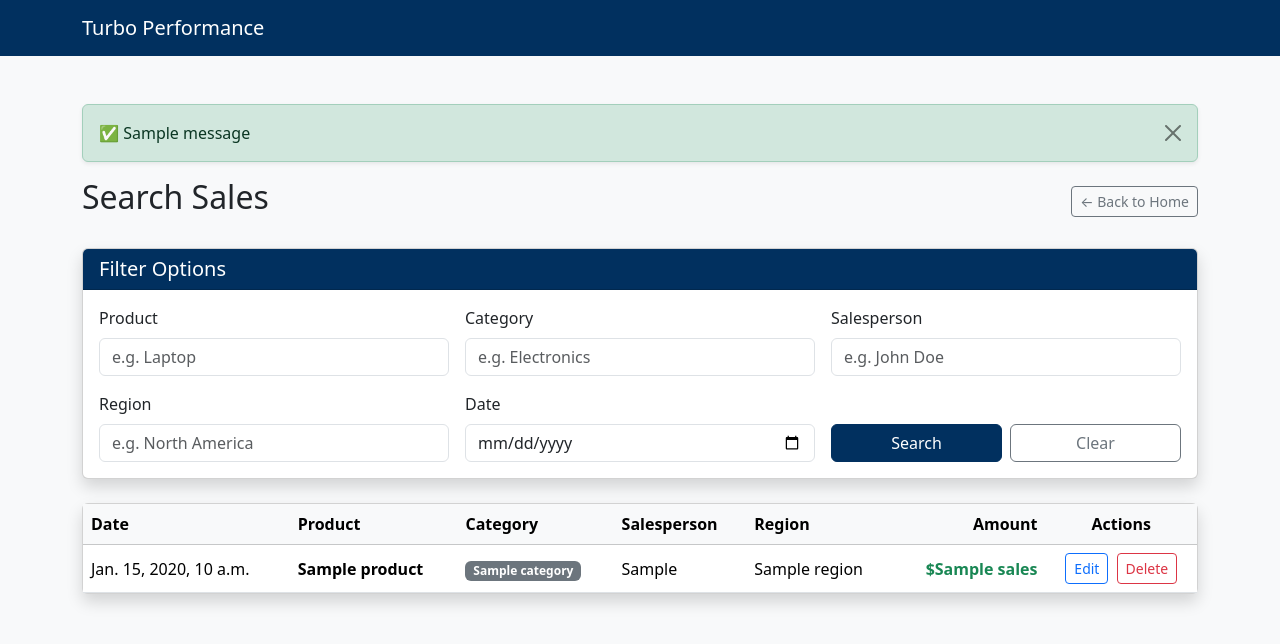
After one commit to sorayaskavinski/business-performance-dashboard, a Django app: page /search/ in a window 1280 px wide. The commit adds this page. Shown: the top 644 px of the page. Run offline with Django 5.2, Linux system fonts and the light colour scheme; tables that the repository leaves empty hold one stand-in row (values such as "Sample post"); one stand-in notice (Sample message) is shown; a database or web service that is not in the repository returns one stand-in record (values such as "Sample title").

Commit message:
update, delete, search

```diff
--- a/database/crud.py
+++ b/database/crud.py
@@ -1,6 +1,11 @@
 from bson import ObjectId
 from database.database import sales_collection
 
+def get_all_sales():
+    """
+    Retrieve all sales records from MongoDB.
+    """
+    return list(sales_collection.find())
 
 def add_sale(
     date,
@@ -31,50 +36,34 @@ def add_sale(
 
     return result.inserted_id
 
-def search_by_product(product):
+def search_sales(product="", category="", salesperson="", region="", date=""):
     """
-    Search sales by product name.
+    Search sales dynamically using multiple optional fields.
+    Ignores empty/blank filters so users can combine any number of criteria.
     """
-    return list(
-        sales_collection.find(
-            {"Product": {"$regex": product, "$options": "i"}}
-        )
-    )
+    query = {}
 
+    # Adiciona à busca apenas os campos que realmente contêm algum texto
+    if product and product.strip():
+        query["Product"] = {"$regex": product.strip(), "$options": "i"}
 
-def search_by_category(category):
-    """
-    Search sales by category.
-    """
-    return list(
-        sales_collection.find(
-            {"Category": {"$regex": category, "$options": "i"}}
-        )
-    )
+    if category and category.strip():
+        query["Category"] = {"$regex": category.strip(), "$options": "i"}
 
+    if salesperson and salesperson.strip():
+        query["SalesPerson"] = {"$regex": salesperson.strip(), "$options": "i"}
 
-def search_by_salesperson(salesperson):
-    """
-    Search sales by salesperson.
-    """
-    return list(
-        sales_collection.find(
-            {"SalesPerson": {"$regex": salesperson, "$options": "i"}}
-        )
-    )
+    if region and region.strip():
+        query["Region"] = {"$regex": region.strip(), "$options": "i"}
 
+    if date and date.strip():
+        query["Date"] = {"$regex": date.strip(), "$options": "i"}
 
-def search_by_region(region):
-    """
-    Search sales by region.
-    """
-    return list(
-        sales_collection.find(
-            {"Region": {"$regex": region, "$options": "i"}}
-        )
-    )
+    # Se nenhum filtro foi fornecido, retorna todas as vendas
+    if not query:
+        return list(sales_collection.find())
 
-
+    return list(sales_collection.find(query))
 
 def update_sale(
     sale_id,
--- /dev/null
+++ b/sales_app/templates/base.html
@@ -0,0 +1,56 @@
+<!DOCTYPE html>
+<html lang="en">
+
+<head>
+
+    <meta charset="UTF-8">
+
+    <meta name="viewport" content="width=device-width, initial-scale=1">
+
+    <title>Turbo Performance Dashboard</title>
+
+    <link
+        href="https://cdn.jsdelivr.net/npm/bootstrap@5.3.8/dist/css/bootstrap.min.css"
+        rel="stylesheet">
+
+</head>
+
+<body class="bg-light">
+
+<nav class="navbar navbar-expand-lg navbar-dark" style="background-color:#01305f;">
+
+    <div class="container">
+
+        <a class="navbar-brand" href="{% url 'home' %}">
+
+            Turbo Performance
+
+        </a>
+
+    </div>
+
+</nav>
+
+<div class="container mt-5">
+
+    <!-- Pop-up/Alerts -->
+    {% if messages %}
+        {% for message in messages %}
+            <div class="alert alert-{{ message.tags|default:'info' }} alert-dismissible fade show shadow-sm" role="alert">
+                {% if message.tags == 'success' %}
+                    ✅
+                {% endif %}
+                {{ message }}
+                <button type="button" class="btn-close" data-bs-dismiss="alert" aria-label="Close"></button>
+            </div>
+        {% endfor %}
+    {% endif %}
+
+    {% block content %}
+    {% endblock %}
+
+</div>
+<script src="https://cdn.jsdelivr.net/npm/bootstrap@5.3.3/dist/js/bootstrap.bundle.min.js"></script>
+</body>
+
+</html>
--- /dev/null
+++ b/sales_app/templates/search_sales.html
@@ -0,0 +1,107 @@
+{% extends "base.html" %}
+
+{% block content %}
+<div class="row mb-4">
+    <div class="col-md-12 d-flex justify-content-between align-items-center">
+        <h2>Search Sales</h2>
+        <a href="{% url 'home' %}" class="btn btn-outline-secondary btn-sm">← Back to Home</a>
+    </div>
+</div>
+
+<!-- Filter Options -->
+<div class="card shadow mb-4">
+    <div class="card-header text-white" style="background-color: #01305f;">
+        <h5 class="card-title mb-0">Filter Options</h5>
+    </div>
+    <div class="card-body">
+        <form method="GET" action="{% url 'search_sales' %}">
+            <div class="row g-3">
+                <!-- Product -->
+                <div class="col-md-4">
+                    <label for="product" class="form-label font-weight-bold">Product</label>
+                    <input type="text" class="form-control" id="product" name="product" value="{{ query_params.product|default:'' }}" placeholder="e.g. Laptop">
+                </div>
+
+                <!-- Category -->
+                <div class="col-md-4">
+                    <label for="category" class="form-label">Category</label>
+                    <input type="text" class="form-control" id="category" name="category" value="{{ query_params.category|default:'' }}" placeholder="e.g. Electronics">
+                </div>
+
+                <!-- Salesperson -->
+                <div class="col-md-4">
+                    <label for="salesperson" class="form-label">Salesperson</label>
+                    <input type="text" class="form-control" id="salesperson" name="salesperson" value="{{ query_params.salesperson|default:'' }}" placeholder="e.g. John Doe">
+                </div>
+
+                <!-- Region -->
+                <div class="col-md-4">
+                    <label for="region" class="form-label">Region</label>
+                    <input type="text" class="form-control" id="region" name="region" value="{{ query_params.region|default:'' }}" placeholder="e.g. North America">
+                </div>
+
+                <!-- Date -->
+                <div class="col-md-4">
+                    <label for="date" class="form-label">Date</label>
+                    <input type="date" class="form-control" id="date" name="date" value="{{ query_params.date|default:'' }}">
+                </div>
+
+                <!-- Action Buttons -->
+                <div class="col-md-4 d-flex align-items-end gap-2">
+                    <button type="submit" class="btn btn-primary w-100" style="background-color: #01305f; border-color: #01305f;">
+                        Search
+                    </button>
+                    <a href="{% url 'search_sales' %}" class="btn btn-outline-secondary w-100">
+                        Clear
+                    </a>
+                </div>
+            </div>
+        </form>
+    </div>
+</div>
+
+<!-- Table Results -->
+<div class="card shadow">
+    <div class="card-body p-0">
+        <div class="table-responsive">
+            <table class="table table-hover align-middle mb-0">
+                <thead class="table-light">
+                    <tr>
+                        <th>Date</th>
+                        <th>Product</th>
+                        <th>Category</th>
+                        <th>Salesperson</th>
+                        <th>Region</th>
+                        <th class="text-end">Amount</th>
+                        <th class="text-center">Actions</th>
+                    </tr>
+                </thead>
+                <tbody>
+                    {% for sale in sales %}
+                        <tr>
+                            <td>{{ sale.Date }}</td>
+                            <td><strong>{{ sale.Product }}</strong></td>
+                            <td><span class="badge bg-secondary">{{ sale.Category }}</span></td>
+                            <td>{{ sale.SalesPerson }}</td>
+                            <td>{{ sale.Region }}</td>
+                            <td class="text-end fw-bold text-success">
+                                ${{ sale.Sales|default:sale.UnitPrice|default:"0.00" }}
+                            </td>
+                            <td class="text-center">
+                                <a href="{% url 'update_sale' sale.id %}" class="btn btn-sm btn-outline-primary me-1">Edit</a>
+                                <a href="{% url 'delete_sale' sale.id %}" class="btn btn-sm btn-outline-danger">Delete</a>
+                            </td>
+                        </tr>
+                    {% empty %}
+                        <tr>
+                            <td colspan="7" class="text-center py-4 text-muted">
+                                No sales found matching your search criteria.
+                            </td>
+                        </tr>
+                    {% endfor %}
+                </tbody>
+            </table>
+        </div>
+    </div>
+</div>
+{% endblock %}
--- a/sales_app/urls.py
+++ b/sales_app/urls.py
@@ -3,4 +3,7 @@ from . import views
 
 urlpatterns = [
     path("", views.home, name="home"),
+    path("search/", views.search_sales, name="search_sales"),
+    path("update/<str:sale_id>/", views.update_sale_view, name="update_sale"),
+    path("delete/<str:sale_id>/", views.delete_sale_view, name="delete_sale"),
 ]
--- a/sales_app/views.py
+++ b/sales_app/views.py
@@ -1,5 +1,8 @@
-from django.shortcuts import render
-
+from django.shortcuts import render, redirect
+from django.contrib import messages
+from database.crud import (get_all_sales, search_sales as search_sales_db, delete_sale as delete_sale_db,
+    update_sale as update_sale_db,sales_collection)
+from bson import ObjectId
 
 def home(request):
     """
@@ -7,3 +10,103 @@ def home(request):
     """
 
     return render(request, "home.html")
+
+def get_all_sales_view(request):
+    """
+    View to retrieve and display all sales records.
+    """
+    sales = get_all_sales()
+    for sale in sales:
+        sale['id'] = str(sale['_id'])  # Convert ObjectId to string for template rendering
+
+    context = {
+        "sales": sales
+    }
+
+    return render(request, "all_sales.html", context)
+
+def search_sales(request):
+
+    #searching sales based on query parameters
+    product = request.GET.get("product", "").strip()
+    category = request.GET.get("category", "").strip()
+    salesperson = request.GET.get("salesperson", "").strip()
+    region = request.GET.get("region", "").strip()
+    date = request.GET.get("date", "").strip()
+
+    sales = search_sales_db(
+        product=product,
+        category=category,
+        salesperson=salesperson,
+        region=region,
+        date=date
+    )
+
+    for sale in sales:
+        sale['id'] = str(sale['_id'])
+
+    context = {
+            "sales": sales,
+            "query_params": {
+            "product": product,
+            "category": category,
+            "salesperson": salesperson,
+            "region": region,
+            "date": date,
+        }
+    }
+
+    return render(request, "search_sales.html", context)
+
+def delete_sale_view(request, sale_id):
+    """
+    Shows confirmation on GET, deletes record from MongoDB on POST.
+    """
+    if request.method == "POST":
+        delete_sale_db(sale_id)
+        messages.success(request, "Sale record deleted successfully!")
+        return redirect("search_sales")
+
+    # Retrieve record details for confirmation page
+    sale = sales_collection.find_one({"_id": ObjectId(sale_id)})
+    if sale:
+        sale["id"] = str(sale["_id"])
+    else:
+        return redirect("search_sales")
+
+    return render(request, "delete_sale.html", {"sale": sale})
+
+
+def update_sale_view(request, sale_id):
+    """
+    Displays the edit form and updates the sale data in MongoDB.
+    """
+    if request.method == "POST":
+       # get the updated data from the form
+        new_date = request.POST.get("date")
+        new_salesperson = request.POST.get("salesperson")
+        new_region = request.POST.get("region")
+        new_category = request.POST.get("category")
+        new_product = request.POST.get("product")
+        new_quantity = int(request.POST.get("quantity", 0))
+        new_unit_price = float(request.POST.get("unit_price", 0.0))
+
+       #update the sale in the database
+        update_sale_db(
+            sale_id,
+            new_date,
+            new_salesperson,
+            new_region,
+            new_category,
+            new_product,
+            new_quantity,
+            new_unit_price
+        )
+        messages.success(request, "Sale record updated successfully!")
+        return redirect("search_sales")
+
+
+    sale = sales_collection.find_one({"_id": ObjectId(sale_id)})
+    sale["id"] = str(sale["_id"])
+
+    return render(request, "update_sale.html", {"sale": sale})
```
Also changed, not shown: sales_app/templates/delete_sale.html (added, +39 -0 lines), sales_app/templates/home.html (+69 -30 lines), sales_app/templates/update_sale.html (added, +74 -0 lines), sales_app/templates/add_sale.html (added).
